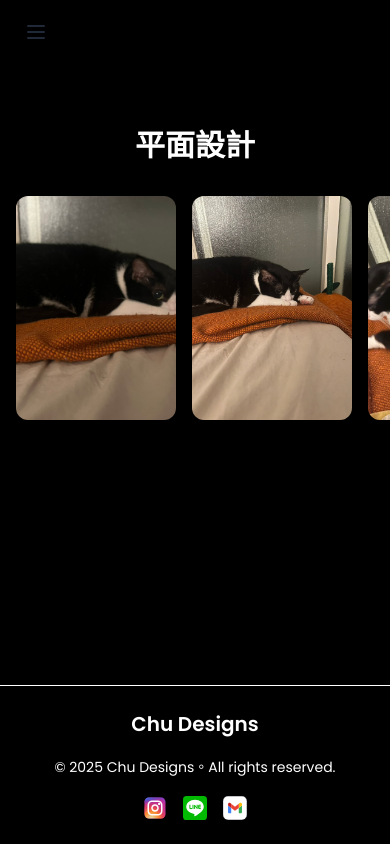
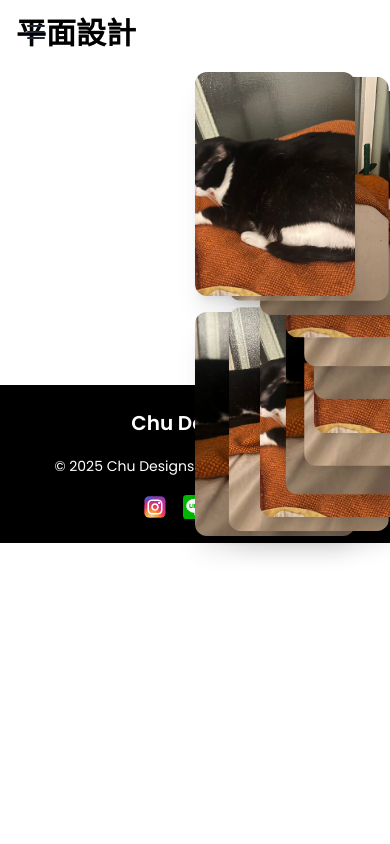
Before and after one commit to DeanYtest/design-showcase, a Next.js app: page /graphic in a window 390 px wide. Built offline with nearby package versions, Linux system fonts and the light colour scheme.

Commit message:
fix:graphic15

```diff
--- a/app/graphic/page.tsx
+++ b/app/graphic/page.tsx
@@ -4,66 +4,96 @@ import { useState } from 'react';
 import { motion } from 'framer-motion';
 import GraphicItem from '@/components/GraphicItem';
 import Modal from '@/components/ui/Modal';
-import FooterDark from '@/app/FooterDark'; // 請確認正確路徑
+import FooterDark from '@/app/FooterDark';
 
-const images: string[] = [
+const rawImages = [
   '/images/graphic1.jpg',
   '/images/graphic2.jpg',
   '/images/graphic3.jpg',
-  // 根據需求增減圖片
 ];
+
+const SLOT_COUNT = 12; // 圓環／半圓上的總格數
 
 export default function GraphicPage() {
   const [selectedImage, setSelectedImage] = useState<string | null>(null);
 
+  // 生成 0..SLOT_COUNT-1 的索引陣列
+  const slots = Array.from({ length: SLOT_COUNT }, (_, i) => i);
+
   return (
-    <div className="flex flex-col min-h-screen bg-black text-white">
-      <main className="flex-1 pt-16">
-        <section className="py-16 text-center">
-          <h1 className="text-3xl sm:text-4xl md:text-5xl lg:text-6xl font-bold mb-8">
-            平面設計
-          </h1>
+    <div className="relative min-h-screen bg-white text-black overflow-hidden">
+      {/* 左上角標題 */}
+      <h1 className="absolute top-4 left-4 text-3xl font-bold">平面設計</h1>
 
-          {/* 桌面版：環狀旋轉 */}
-          <div className="hidden md:flex relative items-center justify-center w-full h-[600px]">
-            {images.map((img, idx) => (
+      {/* 圖片環 */}
+      <div className="hidden md:block relative w-full h-screen">
+        {slots.map((i) => {
+          const angle = (360 / SLOT_COUNT) * i;
+          // 半徑：可依容器調整
+          const radius = 200;
+          // 將角度轉為弧度
+          const rad = (angle * Math.PI) / 180;
+          const x = Math.cos(rad) * radius;
+          const y = Math.sin(rad) * radius;
+          // 圖片索引：重複使用 rawImages
+          const src = rawImages[i % rawImages.length];
+          return (
             <div
-                key={idx}
-                className="absolute cursor-pointer"
-                style={{ transformOrigin: 'center' }}
-                onClick={() => setSelectedImage(img)}
+              key={i}
+              className="absolute top-1/2 left-1/2 w-32 h-40 cursor-pointer"
+              style={{
+                transform: `translate(${x}px, ${y}px)`,
+                transformOrigin: 'center',
+              }}
+              onClick={() => setSelectedImage(src)}
             >
               <motion.div
-                  initial={{
-                    rotate: (360 / images.length) * idx,
-                    translateY: -200,
-                  }}
-                  animate={{
-                    rotate: 360 + (360 / images.length) * idx,
-                  }}
-                  transition={{ repeat: Infinity, duration: 60, ease: 'linear' }}
+                initial={{ opacity: 0.7 }}
+                animate={{ opacity: 1 }}
+                transition={{ duration: 1 }}
                 whileHover={{ scale: 1.2 }}
               >
-                  <GraphicItem src={img} />
+                <GraphicItem src={src} />
               </motion.div>
             </div>
-            ))}
+          );
+        })}
       </div>
 
-          {/* 手機版：左右滑動 */}
-          <div className="md:hidden overflow-x-scroll flex space-x-4 px-4 scrollbar-hide">
-            {images.map((img, idx) => (
+      {/* 手機版半圓 */}
+      <div className="md:hidden relative w-full h-96">
+        {slots.map((i) => {
+          // 半圓：-90° 到 +90°
+          const angle = -90 + (180 / (SLOT_COUNT - 1)) * i;
+          const radius = 120;
+          const rad = (angle * Math.PI) / 180;
+          const x = Math.cos(rad) * radius;
+          const y = -Math.sin(rad) * radius; // 向上為負
+          const src = rawImages[i % rawImages.length];
+          return (
             <div
-                key={idx}
-                className="flex-shrink-0 cursor-pointer"
-                onClick={() => setSelectedImage(img)}
+              key={i}
+              className="absolute top-1/2 left-1/2 w-20 h-28 cursor-pointer"
+              style={{
+                transform: `translate(${x}px, ${y}px)`,
+                transformOrigin: 'center',
+              }}
+              onClick={() => setSelectedImage(src)}
             >
-                <GraphicItem src={img} />
+              <motion.div
+                initial={{ opacity: 0.7 }}
+                animate={{ opacity: 1 }}
+                transition={{ duration: 0.5 }}
+                whileHover={{ scale: 1.1 }}
+              >
+                <GraphicItem src={src} />
+              </motion.div>
             </div>
-            ))}
+          );
+        })}
       </div>
 
-          {/* 點擊後的 Modal */}
+      {/* Modal */}
       <Modal
         isOpen={!!selectedImage}
         onClose={() => setSelectedImage(null)}
@@ -74,16 +104,14 @@ export default function GraphicPage() {
             <img
               src={selectedImage}
               alt="Selected Work"
-                  className="rounded-lg object-cover mx-auto"
+              className="rounded-lg object-cover mx-auto max-h-80"
             />
             <p className="mt-4 text-left">
-                  這裡放你對該作品的詳細說明，例如：設計理念、使用工具、發想過程等等。
+              這裡可以放作品的詳細說明，比如設計概念、使用工具、發想過程等。
             </p>
           </>
         )}
       </Modal>
-        </section>
-      </main>
 
       <FooterDark />
     </div>
```
Lines whose indentation alone changed are shown as unchanged.
